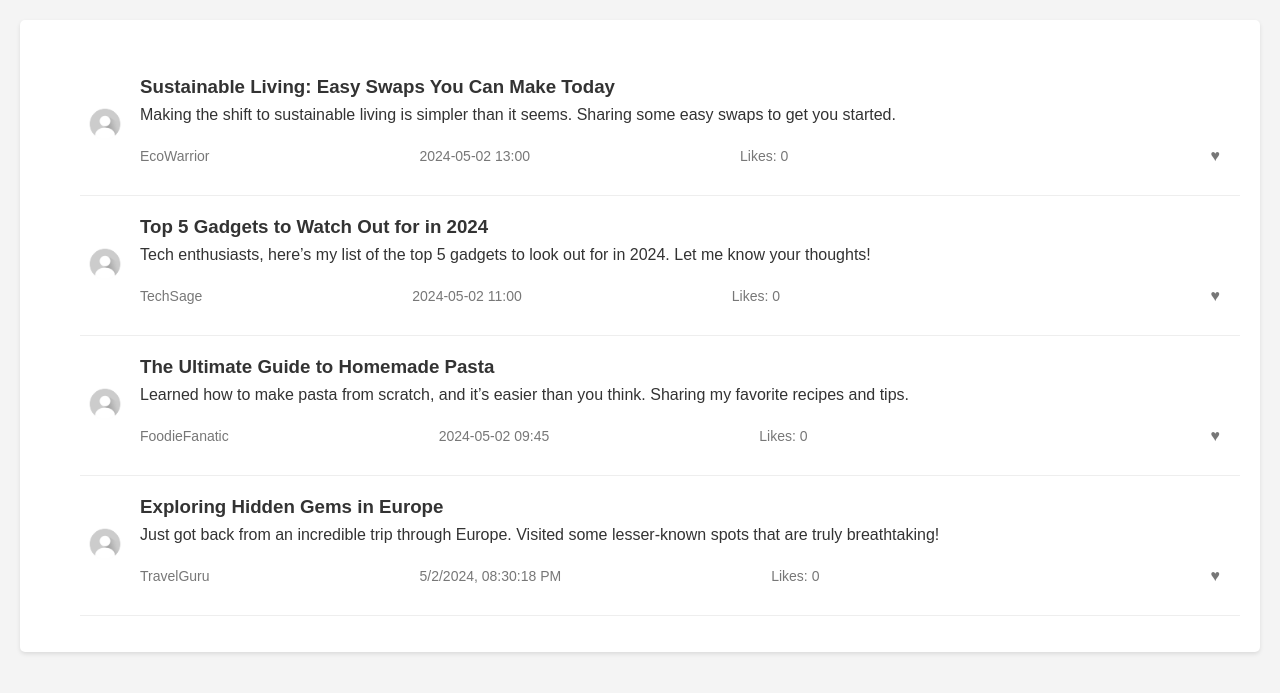
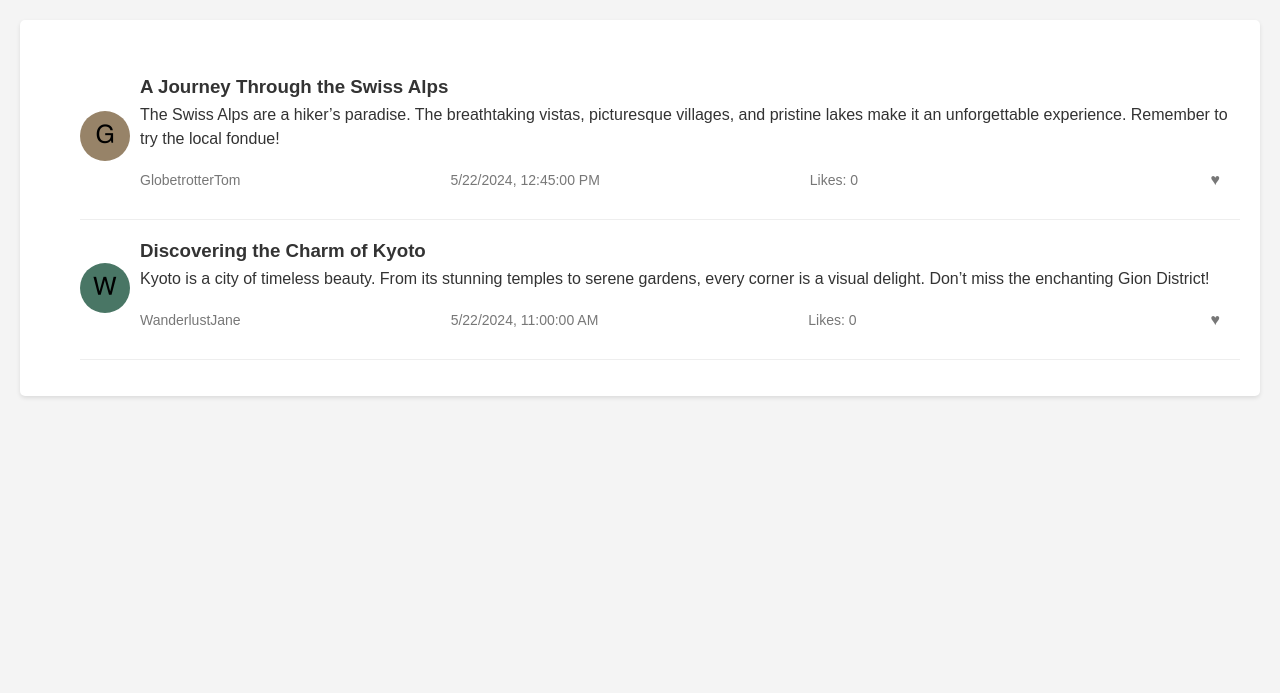
Before and after one commit to morweee/SoundPost, a Node server app: page / in a window 1280 px wide. Shown: the part 57-750 px from the top of the page. Run offline with Node 20, Linux system fonts and the light colour scheme; some libraries are stand-ins or nearby versions.

Commit message:
final style changes

```diff
--- a/server.js
+++ b/server.js
@@ -190,34 +190,21 @@ app.listen(PORT, () => {
 //~~~~~~~~~~~~~~~~~~~~~~~~~~~~~~~~~~~~~~~~~~~~~~~~~~~~~~~~~~~~~~~~~~~~~~~~~~~~~~~~~
 
 // Example data for posts and users
+// Users object array
 let users = [
     {
         id: 1,
-        username: 'TravelGuru',
-        avatar_url: undefined,
-        password: 'password',
-        memberSince: '2024-05-01 10:00'
+        username: 'WanderlustJane',
+        avatar_url: '/avatars/w.png',
+        password: 'password123',
+        memberSince: '5/20/2024, 09:00:00 AM'
     },
     {
         id: 2,
-        username: 'FoodieFanatic',
-        avatar_url: undefined,
-        password: 'password',
-        memberSince: '2024-05-01 11:30'
-    },
-    {
-        id: 3,
-        username: 'TechSage',
-        avatar_url: undefined,
-        password: 'password',
-        memberSince: '2024-05-01 12:15'
-    },
-    {
-        id: 4,
-        username: 'EcoWarrior',
-        avatar_url: undefined,
-        password: 'password',
-        memberSince: '2024-05-01 13:45'
+        username: 'GlobetrotterTom',
+        avatar_url: '/avatars/g.png',
+        password: 'password456',
+        memberSince: '5/21/2024, 10:30:00 AM'
     }
 ];
 
@@ -225,41 +212,21 @@ let users = [
 let posts = [
     {
         id: 1,
-        title: 'Exploring Hidden Gems in Europe',
-        content: 'Just got back from an incredible trip through Europe. Visited some lesser-known spots that are truly breathtaking!',
-        username: 'TravelGuru',
-        timestamp: '5/2/2024, 08:30:18 PM',
-        avatar_url: '/avatars/unknown.png',
+        title: 'Discovering the Charm of Kyoto',
+        content: 'Kyoto is a city of timeless beauty. From its stunning temples to serene gardens, every corner is a visual delight. Don’t miss the enchanting Gion District!',
+        username: 'WanderlustJane',
+        timestamp: '5/22/2024, 11:00:00 AM',
+        avatar_url: '/avatars/w.png',
         likes: 0,
         likedBy: []
     },
     {
         id: 2,
-        title: 'The Ultimate Guide to Homemade Pasta',
-        content: 'Learned how to make pasta from scratch, and it’s easier than you think. Sharing my favorite recipes and tips.',
-        username: 'FoodieFanatic',
-        timestamp: '2024-05-02 09:45',
-        avatar_url: '/avatars/unknown.png',
-        likes: 0,
-        likedBy: []
-    },
-    {
-        id: 3,
-        title: 'Top 5 Gadgets to Watch Out for in 2024',
-        content: 'Tech enthusiasts, here’s my list of the top 5 gadgets to look out for in 2024. Let me know your thoughts!',
-        username: 'TechSage',
-        timestamp: '2024-05-02 11:00',
-        avatar_url: '/avatars/unknown.png',
-        likes: 0,
-        likedBy: []
-    },
-    {
-        id: 4,
-        title: 'Sustainable Living: Easy Swaps You Can Make Today',
-        content: 'Making the shift to sustainable living is simpler than it seems. Sharing some easy swaps to get you started.',
-        username: 'EcoWarrior',
-        timestamp: '2024-05-02 13:00',
-        avatar_url: '/avatars/unknown.png',
+        title: 'A Journey Through the Swiss Alps',
+        content: 'The Swiss Alps are a hiker’s paradise. The breathtaking vistas, picturesque villages, and pristine lakes make it an unforgettable experience. Remember to try the local fondue!',
+        username: 'GlobetrotterTom',
+        timestamp: '5/22/2024, 12:45:00 PM',
+        avatar_url: '/avatars/g.png',
         likes: 0,
         likedBy: []
     }
--- a/views/layouts/main.handlebars
+++ b/views/layouts/main.handlebars
@@ -14,7 +14,6 @@
 <body>
     <header>
         <div class="logo">
-            {{!-- <img src="https://t3.ftcdn.net/jpg/03/94/20/64/360_F_394206472_eX7LLldmtWDWtvwYaCBZmsCARj2JpfrK.jpg" class="header-logo"> --}}
             <h1>{{{appName}}}</h1>
         </div>
         <nav>
```
Also changed, not shown: public/css/styles.css (+28 -2 lines), public/avatars/g.png (added), public/avatars/morris.png, public/avatars/w.png (added).
